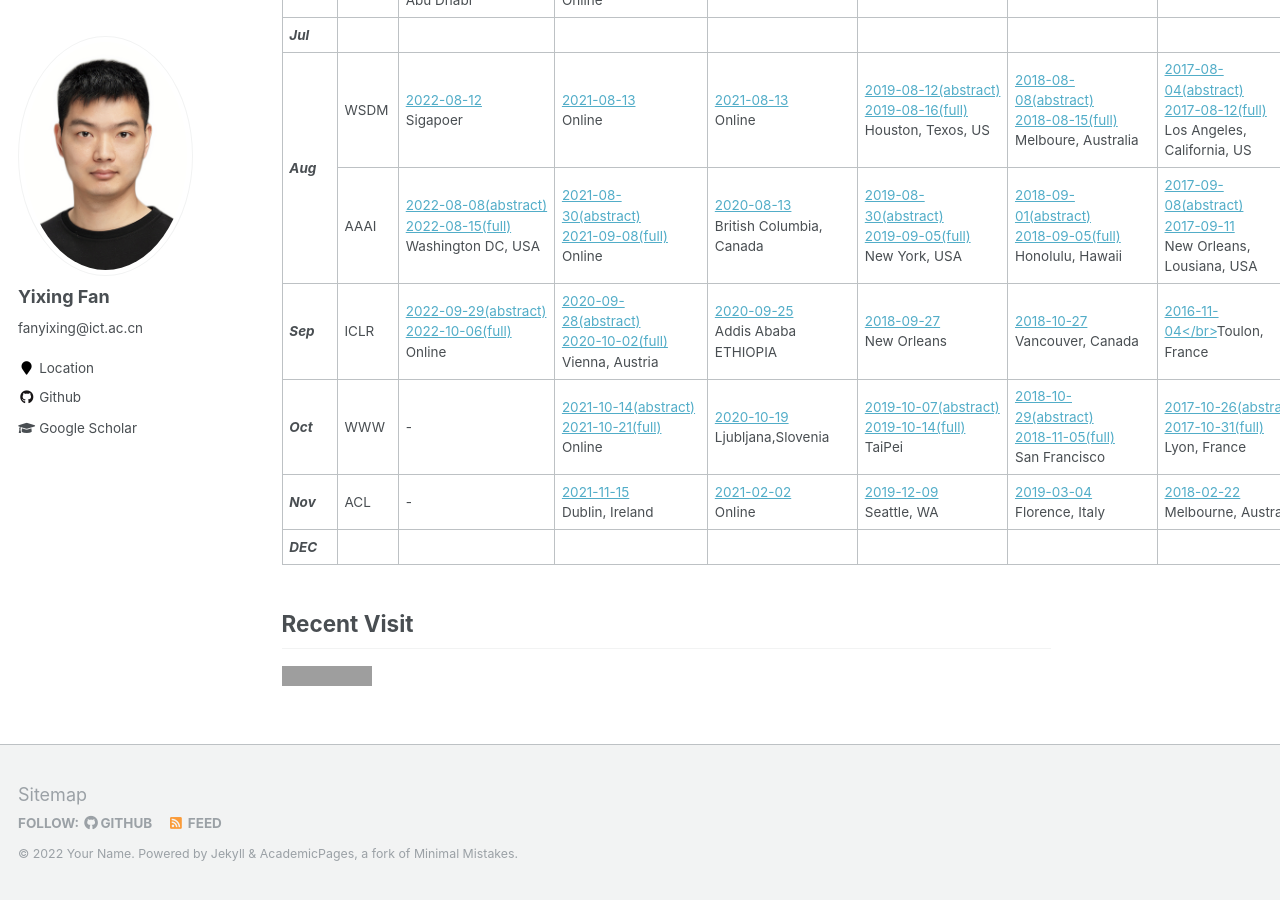
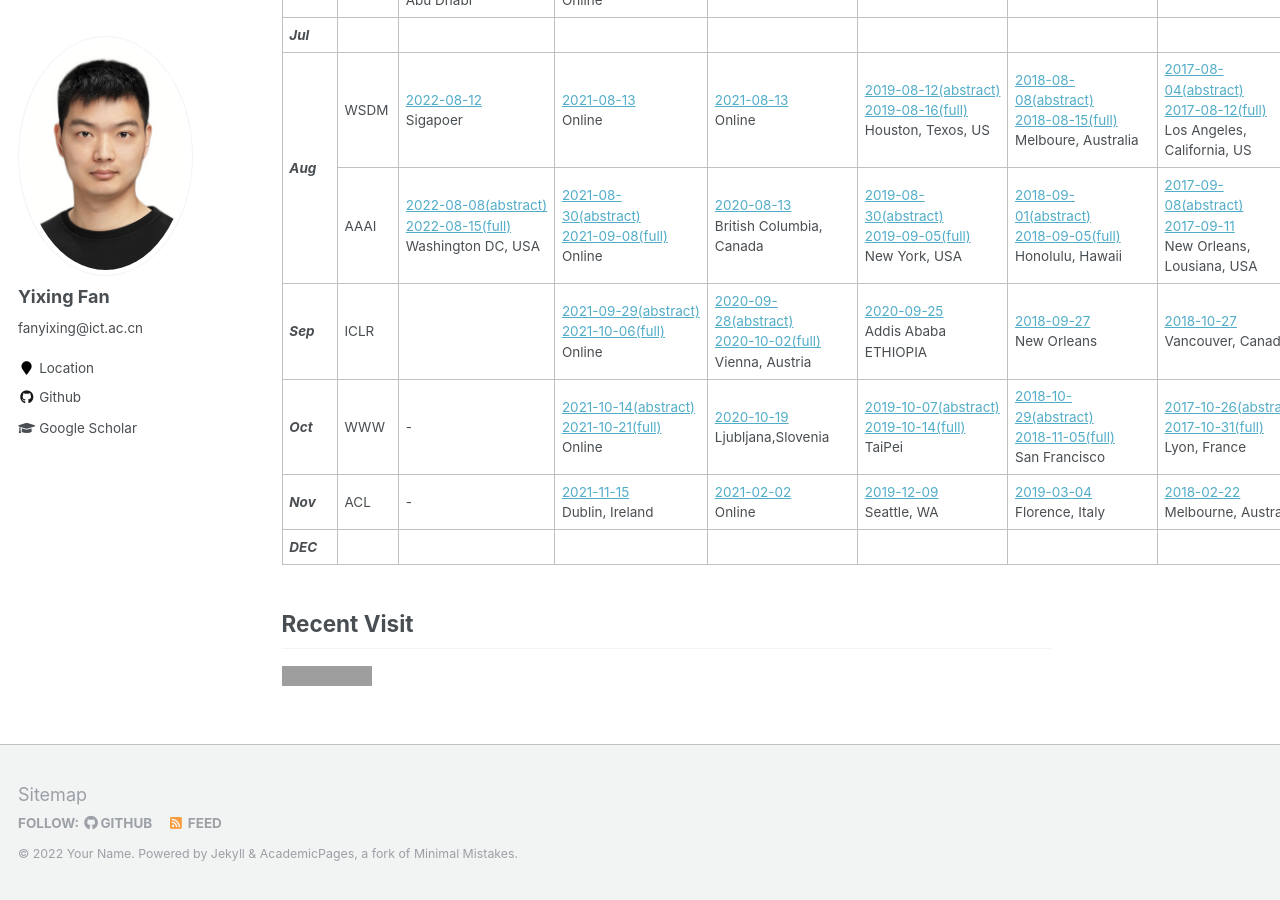
Before and after one commit to faneshion/faneshion.github.io, a Jekyll site: the page built from _pages/submission-map.md, in a window 1280 px wide and 900 px high, scrolled down 726 px. Built offline with Jekyll 4.4.1, drawn with Linux system fonts in a browser that asks for light colours; grey boxes are pictures that could not be loaded.

Commit message:
update ICLR

```diff
--- a/_pages/submission-map.md
+++ b/_pages/submission-map.md
@@ -144,13 +144,13 @@ Gottingen,<br></a><span style="color: #663333, font-size: 14px">Germany</span></
 	<tr>
 		<td rowspan="1"><b><i>Sep</i></b></td>
 		<td>ICLR</td>
-		<td><a href="https://iclr.cc/Conferences/2022" title="date: 2022-04-25..29, notify: 2022-01-24">2022-09-29(abstract)<br>2022-10-06(full)<br></a><span style="color: #663333, font-size: 14px">Online</span></td>
+		<td></td>
+		<td><a href="https://iclr.cc/Conferences/2022" title="date: 2022-04-25..29, notify: 2022-01-24">2021-09-29(abstract)<br>2021-10-06(full)<br></a><span style="color: #663333, font-size: 14px">Online</span></td>
 		<td><a href="https://iclr.cc/Conferences/2021/CallForPapers" title="date: 2021-05-04..08, notify: 2021-01-02">2020-09-28(abstract)<br>2020-10-02(full)<br></a><span style="color: #663333, font-size: 14px">Vienna, Austria</span></td>
 		<td><a href="https://iclr.cc/Conferences/2020" title="date: 2020-04-26..30, notify: 2019-12-19">2020-09-25<br></a><span style="color: #663333, font-size: 14px">Addis Ababa ETHIOPIA</span></td>
 		<td><a href="https://iclr.cc/Conferences/2019/CallForPapers" title="date: 2019-05-06..09, notify: 2018-12-22">2018-09-27<br></a><span style="color: #663333, font-size: 14px">New Orleans</span></td>
 		<td><a href="https://iclr.cc/Conferences/2018" title="date: 2018-04-30..05-03, notify: 2018-01-29">2018-10-27<br></a><span style="color: #663333, font-size: 14px">Vancouver, Canada</span></td>
-		<td><a href="https://iclr.cc/Conferences/2017" title="date: 2017-04-24..26, notify: 2016-12-16">2016-11-04</br></a><span style="color: #663333, font-size: 14px">Toulon, France</span></td>
-		<td><a href="https://iclr.cc/Conferences/2016" title="date: 2016-05-02..04, notify: 2016-02-04">2015-11-12(abstract)<br>2015-11-19(full)<br></a><span style="color: #663333, font-size: 14px">Toulon, France</span></td>
+		<td><a href="https://iclr.cc/Conferences/2017" title="date: 2017-04-24..26, notify: 2016-12-16">2016-11-04<br></a><span style="color: #663333, font-size: 14px">Toulon, France</span></td>
 	</tr>
 
 	<tr>
```
